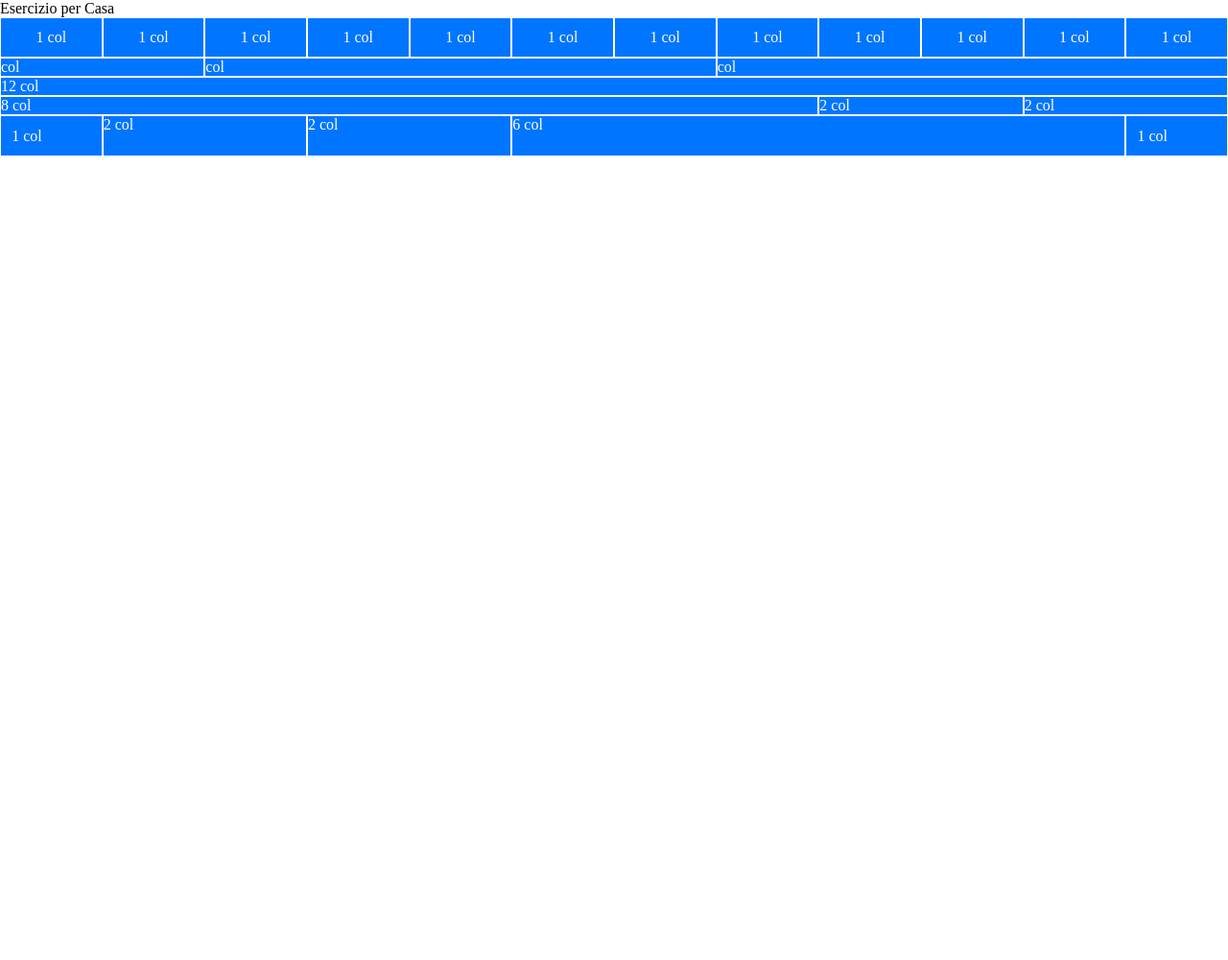
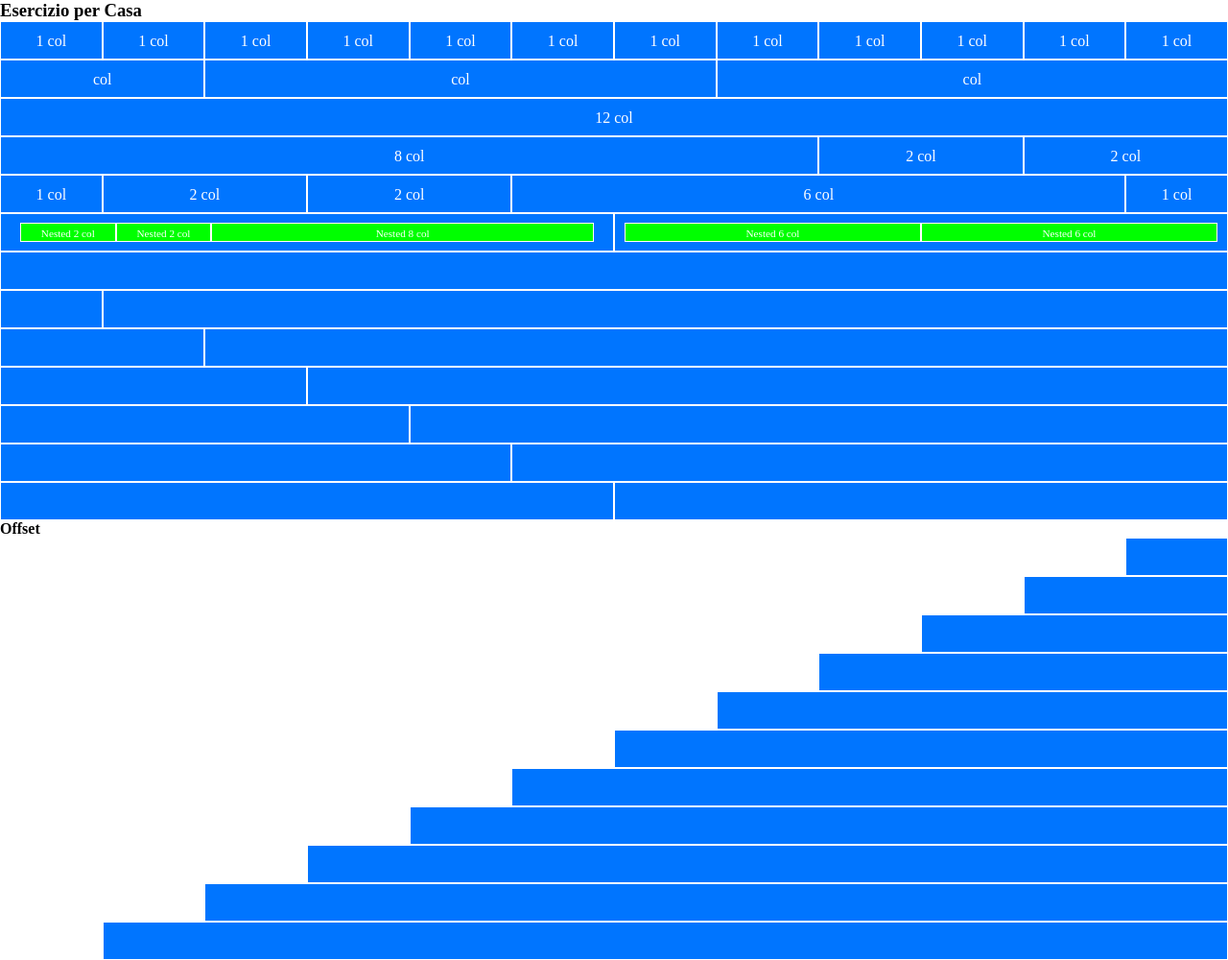
Before and after one commit to CondoriM/html-css-12bool, a plain HTML site: page index.html in a window 1280 px wide. Shown: the whole page at 96% size. Before the commit the page ends 800 px from the top, so only its background shows below. Drawn offline with Linux system fonts and the light colour scheme.

Commit message:
completed exercise

```diff
--- a/assets/css/framework.css
+++ b/assets/css/framework.css
@@ -8,15 +8,8 @@
 .row{
     display: flex;
     flex-wrap: wrap;
-}
-
-[class^="col"]{
-    flex: 0 0 auto;
-    flex-wrap: wrap;
-}
-
-.t-mid{
-    text-align:center;
+    align-items: center;
+    width: 100%;
 }
 
 /*colonne*/
@@ -79,3 +72,48 @@
     flex-basis: 100%;
     max-width: 100%;
 }
+
+/*sezione offset*/
+.col-offset-1 {
+margin-left: calc((100% / 12) * 1);
+}
+
+.col-offset-2 {
+margin-left: calc((100% / 12) * 2);
+}
+
+.col-offset-3 {
+margin-left: calc((100% / 12) * 3);
+}
+
+.col-offset-4 {
+margin-left: calc((100% / 12) * 4);
+}
+
+.col-offset-5 {
+margin-left: calc((100% / 12) * 5);
+}
+
+.col-offset-6 {
+margin-left: calc((100% / 12) * 6);
+}
+
+.col-offset-7 {
+margin-left: calc((100% / 12) * 7);
+}
+
+.col-offset-8 {
+margin-left: calc((100% / 12) * 8);
+}
+
+.col-offset-9 {
+margin-left: calc((100% / 12) * 9);
+}
+
+.col-offset-10 {
+margin-left: calc((100% / 12) * 10);
+}
+
+.col-offset-11 {
+margin-left: calc((100% / 12) * 11);
+}
--- a/assets/css/style.css
+++ b/assets/css/style.css
@@ -1,17 +1,34 @@
 :root{
     --text-1: #ffffff;
     --col-bg: #0075ff;
+    --col-bg-2: #00ff00;
 }
 
 [class^="col"] {
     background-color: var(--col-bg);
     border: 1px solid var(--text-1);
+    height: 40px;
 }
 
 #main_site{
     color: var(--text-1);
 }
 
-#main_site .col-1{
-    padding: 0.7rem;
+.green [class^="col"]{
+    background-color: var(--col-bg-2);
+    font-size: 0.7rem;
+    height: 20px;
 }
+
+.t-mid{
+    text-align:center;
+    line-height: 40px;
+    vertical-align: middle;
+}
+
+.green{
+    display: flex;
+    align-items: center;
+    line-height: 20px;
+    padding: 0 10px;
+}
--- a/index.html
+++ b/index.html
@@ -13,12 +13,14 @@
     <header id="header_site">
         <div class="container">
             <div class="row">
-                <span>Esercizio per Casa</span>
+                <h3>Esercizio per Casa</h3>
             </div>
         </div>
     </header>
 
     <main id="main_site">
+
+        <!-- prima riga -->
         <div class="row t-mid">
             <div class="col-1">1 col</div>
             <div class="col-1">1 col</div>
@@ -34,23 +36,27 @@
             <div class="col-1">1 col</div>
         </div>
 
-        <div class="row">
+        <!-- seconda riga -->
+        <div class="row t-mid">
             <div class="col-2">col</div>
             <div class="col-5">col</div>
             <div class="col-5">col</div>
         </div>
 
-        <div class="row">
+        <!-- terza riga -->
+        <div class="row t-mid">
             <div class="col-12">12 col</div>
         </div>
 
-        <div class="row">
+        <!-- quarta riga -->
+        <div class="row t-mid">
             <div class="col-8">8 col</div>
             <div class="col-2">2 col</div>
             <div class="col-2">2 col</div>
         </div>
 
-        <div class="row">
+        <!-- quinta riga -->
+        <div class="row t-mid">
             <div class="col-1">1 col</div>
             <div class="col-2">2 col</div>
             <div class="col-2">2 col</div>
@@ -58,11 +64,88 @@
             <div class="col-1">1 col</div>
         </div>
 
+        <!-- sesta riga -->
+        <div class="row t-mid">
+
+            <div class="col-6 green">
+
+                <div class="row green">
+                    <div class="col-2">Nested 2 col</div>
+                    <div class="col-2">Nested 2 col</div>
+                    <div class="col-8">Nested 8 col</div>
+                </div>
+
+            </div>
+
+            <div class="col-6 green">
+
+                <div class="row">
+                    <div class="col-6">Nested 6 col</div>
+                    <div class="col-6">Nested 6 col</div>
+                </div>
+
+            </div>
+
+        </div>
+
+        <!-- riga scaletta -->
+        <div class="row">
+            <div class="col-12"></div>
+        </div>
+
+        <div class="row">
+            <div class="col-1"></div>
+            <div class="col-11"></div>
+        </div>
+
+        <div class="row">
+            <div class="col-2"></div>
+            <div class="col-10"></div>
+        </div>
+
+        <div class="row">
+            <div class="col-3"></div>
+            <div class="col-9"></div>
+        </div>
+
+        <div class="row">
+            <div class="col-4"></div>
+            <div class="col-8"></div>
+        </div>
+
+        <div class="row">
+            <div class="col-5"></div>
+            <div class="col-7"></div>
+        </div>
+
+        <div class="row">
+            <div class="col-6"></div>
+            <div class="col-6"></div>
+        </div>
+
     </main>
 
-    <footer>
+    <section>
 
-    </footer>
+        <div class="row">
+            <h4>Offset</h4>
+        </div>
+
+        <div class="row">
+            <div class="col-1 col-offset-11"></div>
+            <div class="col-2 col-offset-10"></div>
+            <div class="col-3 col-offset-9"></div>
+            <div class="col-4 col-offset-8"></div>
+            <div class="col-5 col-offset-7"></div>
+            <div class="col-6 col-offset-6"></div>
+            <div class="col-7 col-offset-5"></div>
+            <div class="col-8 col-offset-4"></div>
+            <div class="col-9 col-offset-3"></div>
+            <div class="col-10 col-offset-2"></div>
+            <div class="col-11 col-offset-1"></div>
+        </div>
+
+    </section>
 
 </body>
 </html>
```
